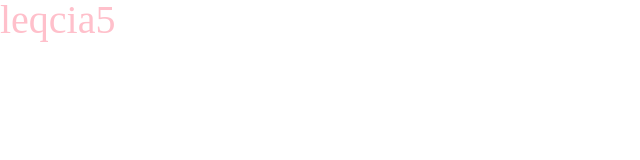
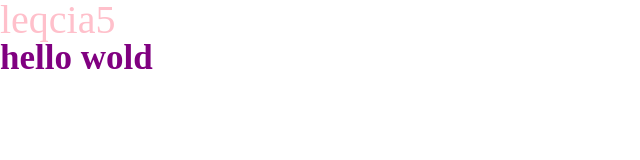
Before and after one commit to daviti12345/lecture5, a plain HTML site: page index.html in a window 1280 px wide. Shown: the whole page, without its empty margins (0-640 px from the left). Drawn offline with Linux system fonts and the light colour scheme.

Commit message:
add h3 tag

```diff
--- a/index.html
+++ b/index.html
@@ -7,6 +7,7 @@
 </head>
 <body>
 	<h1>leqcia5</h1>
+	<h3>hello wold</h3>
 
 </body>
 </html>
--- a/styles/style.css
+++ b/styles/style.css
@@ -2,3 +2,8 @@ h1 {
 	color: pink;
 	font-size: 40px;
 }
+h3 {
+	font-size: 35px;
+	font-weight: bold;
+	color: purple;
+}
```
